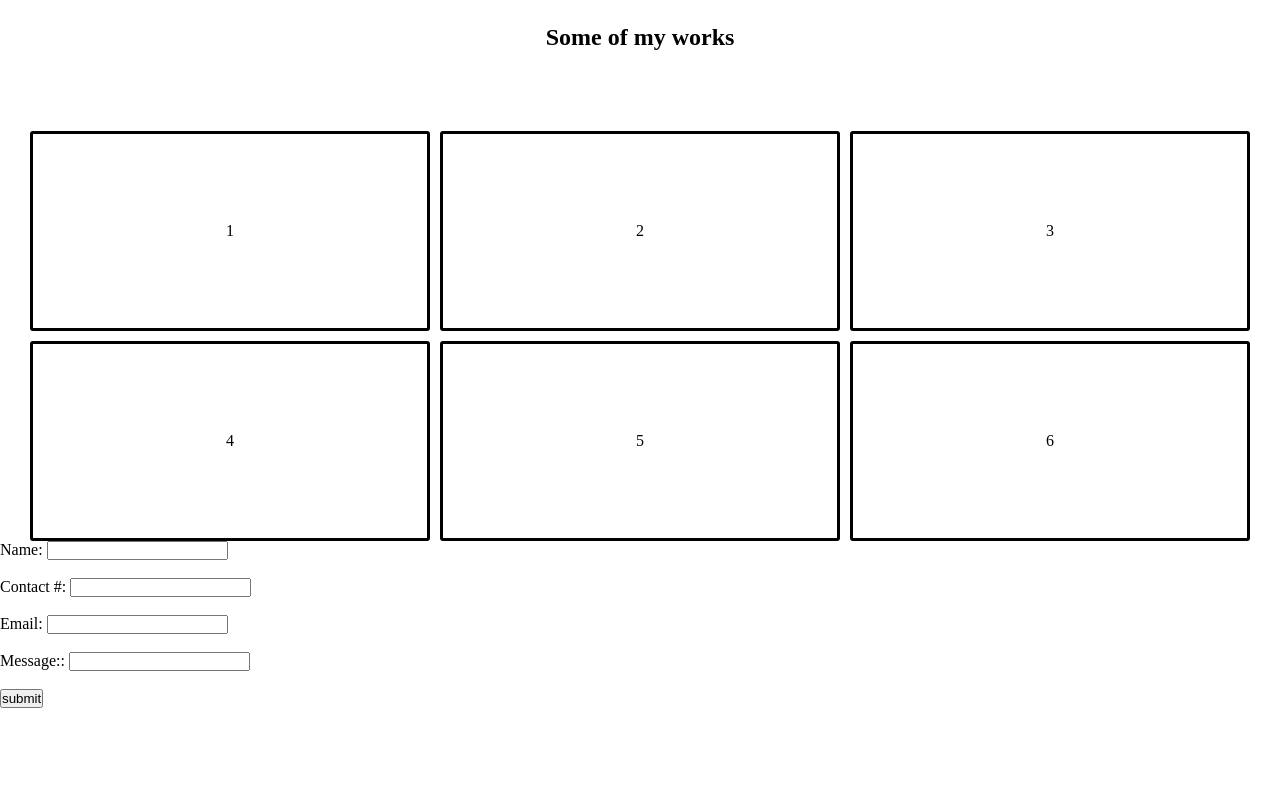
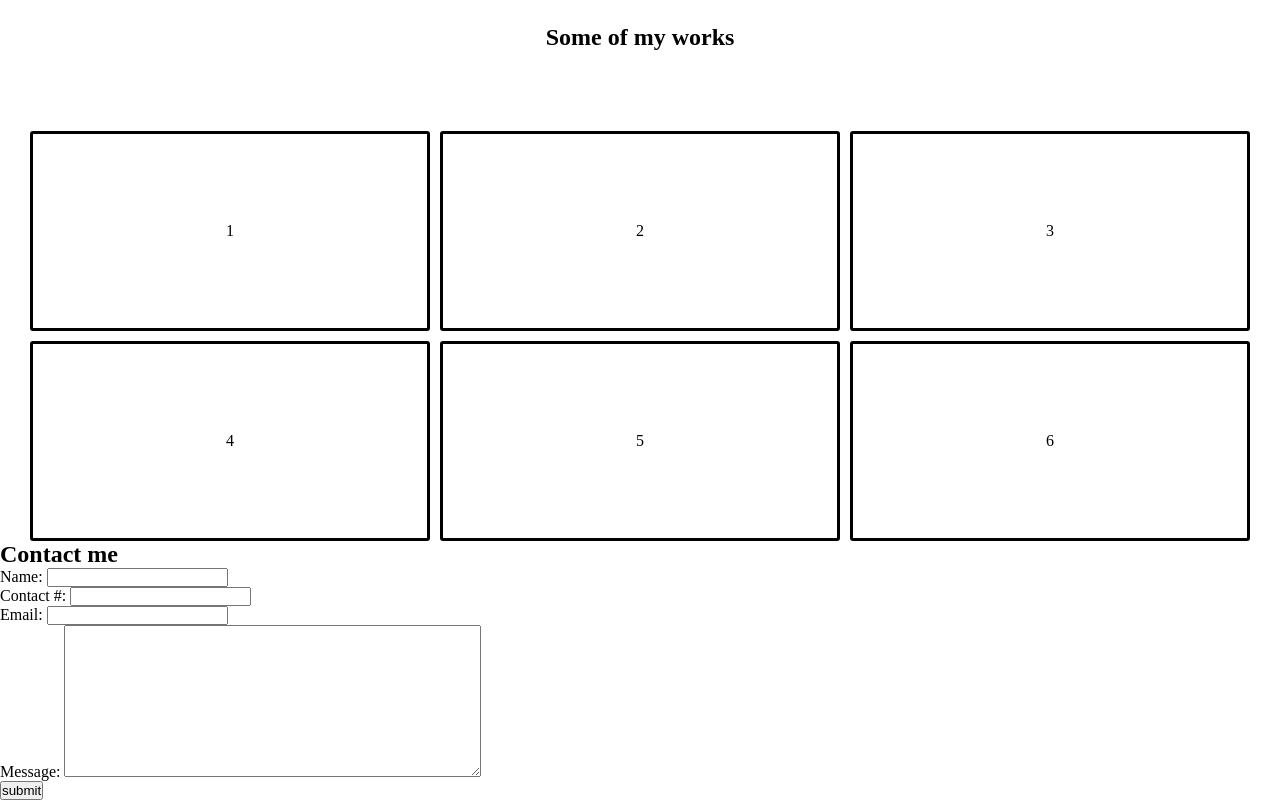
Before and after one commit to Ashl3y05/My_Portfolio, a plain HTML site: page index.html in a window 1280 px wide. Shown: the part 1656-2456 px from the top of the page. Before the commit the page ends 2364 px from the top, so only its background shows below. Drawn offline with Linux system fonts and the light colour scheme.

Commit message:
Edited message area from contact me section for a larger message box

```diff
--- a/index.html
+++ b/index.html
@@ -31,15 +31,21 @@
         </div>
     </div>
     <div class="contact-me">
+        <h2 class="contact-title">Contact me</h2>
         <form action="/contact" method="POST">
+
             <label for="name">Name:</label>
-            <input type="text" name="name" required><br><br>
+            <input type="text" name="name" required><br>
+
             <label for="number" name="number">Contact #:</label>
-            <input type="number" name="number" required><br><br>
+            <input type="number" name="number" required><br>
+
             <label for="email" name="email">Email:</label>
-            <input type="email" name="email" required><br><br>
-            <label for="message" name="message">Message::</label>
-            <input type="textarea" name="message" required><br><br>
+            <input type="email" name="email" required><br>
+
+            <label for="message" name="message">Message:</label>
+            <textarea id="message" name="message" rows="10" cols="50"></textarea><br>
+
             <input type="submit" value="submit">
         </form>
     </div>
```
